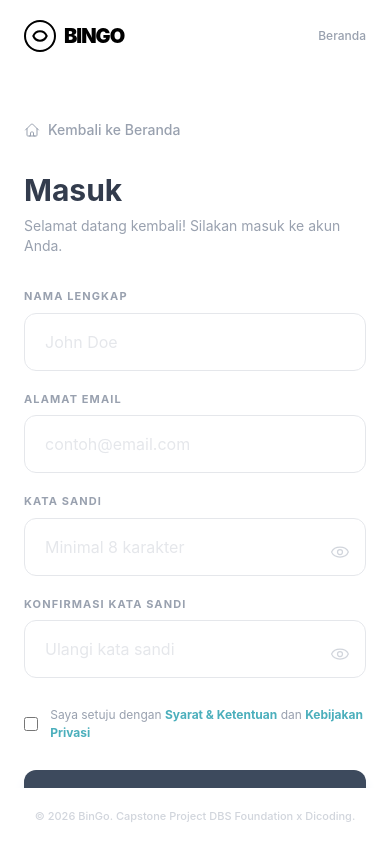
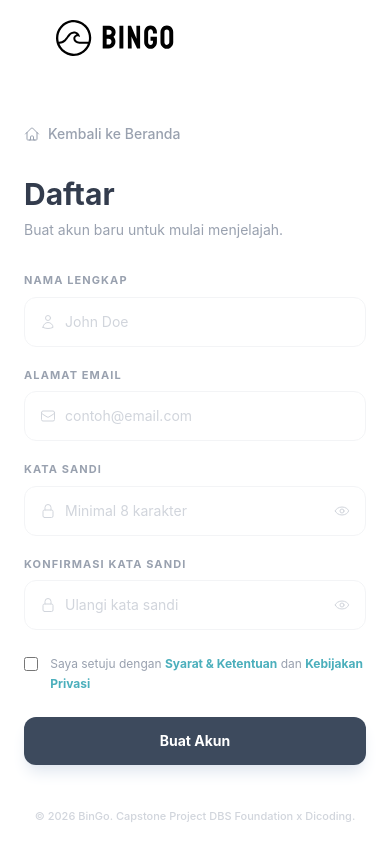
Before and after one commit to ultramunnn/BinGo, a React (Vite) app in the folder frontend/: page /register in a window 390 px wide. Built offline with nearby package versions, Linux system fonts and the light colour scheme.

Commit message:
refactor: update ui auth, consistency ui

```diff
--- a/frontend/src/layouts/AuthLayout.jsx
+++ b/frontend/src/layouts/AuthLayout.jsx
@@ -4,82 +4,56 @@ import { Link } from "react-router-dom";
 const AuthLayout = ({ children }) => {
   return (
     <div className="flex h-screen w-full bg-white overflow-hidden font-sans">
-      {/* Sisi Kiri: Illustration Panel */}
-      <div
-        className="hidden lg:flex lg:w-[45%] h-full relative flex-col"
-      >
+      <div className="hidden lg:flex lg:w-1/2 h-full relative">
         <img
-          src="/assets/images/beach-auth.svg"
+          src="/assets/images/Beach-Auth.png"
           alt="Beach illustration"
-          className="absolute inset-0 w-full h-full object-cover object-left"
+          className="absolute inset-0 w-full h-full object-cover"
         />
+        <div className="absolute inset-0 bg-black/40 z-1" />\
+        <div className="relative z-20 flex flex-col justify-between h-full px-10 py-8">
+          <Link to="/" className="flex items-center gap-2 w-fit">
+            <img
+              src="/assets/images/logo-white.svg"
+              alt="BinGo Logo"
+              className="h-9 w-auto"
+            />
+          </Link>
 
-        {/* Logo - Kasih z-20 supaya nimbul di atas gradient */}
-        <div className="relative z-20 p-8">
-          <Link to="/" className="flex items-center gap-2 w-fit">
-            <div className="w-9 h-9 rounded-full border-2 border-white flex items-center justify-center">
-              <svg
-                viewBox="0 0 24 24"
-                fill="none"
-                stroke="currentColor"
-                strokeWidth="3"
-                className="w-4 h-4 text-white"
-              >
-                <path d="M2 12s3-7 10-7 10 7 10 7-3 7-10 7-10-7-10-7Z" />
-              </svg>
-            </div>
-            <span className="text-xl font-black tracking-tighter text-white">
-              BINGO
-            </span>
-          </Link>
-        </div>
-
-        {/* Content - Kasih z-20 supaya nimbul di atas gradient */}
-        <div className="relative z-20 mt-auto mb-16 p-8 space-y-4">
-          <h2 className="text-white text-2xl font-bold leading-snug max-w-[320px]">
+          <div className="space-y-3 mb-4">
+            <h2 className="text-white text-3xl font-bold leading-snug">
               Bersama Jaga Kebersihan Pantai Indonesia
             </h2>
-          <p className="text-white text-sm leading-relaxed max-w-[300px] opacity-90">
+            <p className="text-white/85 text-base leading-relaxed max-w-sm">
               Gunakan AI untuk mengidentifikasi dan memilah sampah di pesisir
               pantai. Setiap scan adalah langkah kecil untuk perubahan besar.
             </p>
           </div>
         </div>
-
-      {/* Sisi Kanan: Form */}
-      <div className="w-full lg:w-[55%] h-full flex flex-col relative">
-        {/* Mobile Logo */}
-        <div className="lg:hidden flex items-center justify-between px-6 py-5">
-          <Link to="/" className="flex items-center gap-2">
-            <div className="w-8 h-8 rounded-full border-2 border-black flex items-center justify-center">
         <svg
-                viewBox="0 0 24 24"
-                fill="none"
-                stroke="currentColor"
-                strokeWidth="3"
-                className="w-4 h-4 text-black"
+          className="absolute top-0 -right-1 h-full w-32 z-10 fill-white"
+          viewBox="0 0 100 100"
+          preserveAspectRatio="none"
         >
-                <path d="M2 12s3-7 10-7 10 7 10 7-3 7-10 7-10-7-10-7Z" />
+          <path d="M0 0 C 50 0, 50 100, 100 100 L 100 0 Z" />
         </svg>
       </div>
-            <span className="text-xl font-black tracking-tighter text-black">
-              BINGO
-            </span>
-          </Link>
-          <Link
-            to="/"
-            className="text-xs font-medium text-gray-400 hover:text-gray-600 transition-colors"
-          >
-            Beranda
+
+      <div className="w-full lg:w-1/2 h-full flex flex-col relative">
+        <div className="lg:hidden flex items-center ml-8 justify-between px-6 py-5">
+          <Link to="/" className="flex items-center gap-2 w-fit">
+            <img
+              src="/assets/images/logo-black.svg"
+              alt="BinGo Logo"
+              className="h-9 w-auto"
+            />
           </Link>
         </div>
 
-        {/* Form Content - Centered */}
         <div className="flex-1 flex flex-col items-center px-6 md:px-12 overflow-y-auto py-12">
           <div className="w-full max-w-[420px] my-auto">{children}</div>
         </div>
 
-        {/* Footer */}
         <div className="px-8 py-5 text-center">
           <p className="text-[11px] text-gray-300 font-medium">
             &copy; 2026 BinGo. Capstone Project DBS Foundation x Dicoding.
--- a/frontend/src/pages/Auth/Register.jsx
+++ b/frontend/src/pages/Auth/Register.jsx
@@ -9,62 +9,9 @@ const Register = () => {
 
   return (
     <AuthLayout>
-      {/* Back to Home */}
       <Link
         to="/"
         className="inline-flex items-center gap-2 text-sm font-medium text-gray-400 hover:text-gray-600 transition-colors group mb-8"
-      >
-        <svg xmlns="http://www.w3.org/2000/svg" fill="none" viewBox="0 0 24 24" strokeWidth={1.5} stroke="currentColor" className="w-4 h-4">
-          <path strokeLinecap="round" strokeLinejoin="round" d="M2.25 12l8.954-8.955a1.126 1.126 0 011.591 0L21.75 12M4.5 9.75v10.125c0 .621.504 1.125 1.125 1.125H9.75v-4.875c0-.621.504-1.125 1.125-1.125h2.25c.621 0 1.125.504 1.125 1.125V21h4.125c.621 0 1.125-.504 1.125-1.125V9.75M8.25 21h8.25" />
-        </svg>
-        Kembali ke Beranda
-      </Link>
-
-      {/* Header */}
-      <div className="mb-8">
-        <h1 className="text-3xl font-bold text-[#333c4d] mb-2">Masuk</h1>
-        <p className="text-sm text-gray-400">
-          Selamat datang kembali! Silakan masuk ke akun Anda.
-        </p>
-      </div>
-
-      {/* Form Section */}
-      <form className="space-y-5" onSubmit={(e) => e.preventDefault()}>
-        <div>
-          <label className="block text-[11px] font-bold text-gray-400 mb-2 uppercase tracking-[0.1em]">
-            Nama Lengkap
-          </label>
-          <input
-            type="text"
-            placeholder="John Doe"
-            className="w-full px-5 py-4 rounded-xl border border-gray-200 focus:outline-none focus:ring-2 focus:ring-[#4BAFBC]/10 focus:border-[#4BAFBC] transition-all text-gray-700 bg-white placeholder:text-gray-200"
-          />
-        </div>
-
-        <div>
-          <label className="block text-[11px] font-bold text-gray-400 mb-2 uppercase tracking-[0.1em]">
-            Alamat Email
-          </label>
-          <input
-            type="email"
-            placeholder="contoh@email.com"
-            className="w-full px-5 py-4 rounded-xl border border-gray-200 focus:outline-none focus:ring-2 focus:ring-[#4BAFBC]/10 focus:border-[#4BAFBC] transition-all text-gray-700 bg-white placeholder:text-gray-200"
-          />
-        </div>
-
-        <div className="relative">
-          <label className="block text-[11px] font-bold text-gray-400 mb-2 uppercase tracking-[0.1em]">
-            Kata Sandi
-          </label>
-          <input
-            type={showPassword ? "text" : "password"}
-            placeholder="Minimal 8 karakter"
-            className="w-full px-5 py-4 pr-12 rounded-xl border border-gray-200 focus:outline-none focus:ring-2 focus:ring-[#4BAFBC]/10 focus:border-[#4BAFBC] transition-all text-gray-700 bg-white placeholder:text-gray-200"
-          />
-          <button
-            type="button"
-            onClick={() => setShowPassword(!showPassword)}
-            className="absolute right-4 bottom-[14px] text-gray-300 hover:text-gray-400"
       >
         <svg
           xmlns="http://www.w3.org/2000/svg"
@@ -72,8 +19,132 @@ const Register = () => {
           viewBox="0 0 24 24"
           strokeWidth={1.5}
           stroke="currentColor"
-              className="w-5 h-5"
+          className="w-4 h-4"
         >
+          <path
+            strokeLinecap="round"
+            strokeLinejoin="round"
+            d="M2.25 12l8.954-8.955a1.126 1.126 0 011.591 0L21.75 12M4.5 9.75v10.125c0 .621.504 1.125 1.125 1.125H9.75v-4.875c0-.621.504-1.125 1.125-1.125h2.25c.621 0 1.125.504 1.125 1.125V21h4.125c.621 0 1.125-.504 1.125-1.125V9.75M8.25 21h8.25"
+          />
+        </svg>
+        Kembali ke Beranda
+      </Link>
+
+      <div className="mb-8">
+        <h1 className="text-3xl font-bold text-[#333c4d] mb-2">Daftar</h1>
+        <p className="text-sm text-gray-400">
+          Buat akun baru untuk mulai menjelajah.
+        </p>
+      </div>
+
+      <form className="space-y-5" onSubmit={(e) => e.preventDefault()}>
+        <div>
+          <label className="block text-[11px] font-bold text-gray-400 mb-2 uppercase tracking-[0.1em]">
+            Nama Lengkap
+          </label>
+          <div className="relative">
+            <div className="absolute left-4 top-1/2 -translate-y-1/2 text-gray-300 pointer-events-none">
+              <svg
+                xmlns="http://www.w3.org/2000/svg"
+                fill="none"
+                viewBox="0 0 24 24"
+                strokeWidth={1.5}
+                stroke="currentColor"
+                className="w-4 h-4"
+              >
+                <path
+                  strokeLinecap="round"
+                  strokeLinejoin="round"
+                  d="M15.75 6a3.75 3.75 0 11-7.5 0 3.75 3.75 0 017.5 0zM4.501 20.118a7.5 7.5 0 0114.998 0A17.933 17.933 0 0112 21.75c-2.676 0-5.216-.584-7.499-1.632z"
+                />
+              </svg>
+            </div>
+            <input
+              type="text"
+              placeholder="John Doe"
+              className="w-full pl-10 pr-5 py-3.5 rounded-xl border border-gray-100 focus:outline-none focus:ring-2 focus:ring-[#4BAFBC]/10 focus:border-[#4BAFBC] transition-all text-sm text-gray-700 bg-white placeholder:text-gray-300"
+            />
+          </div>
+        </div>
+
+        <div>
+          <label className="block text-[11px] font-bold text-gray-400 mb-2 uppercase tracking-[0.1em]">
+            Alamat Email
+          </label>
+          <div className="relative">
+            <div className="absolute left-4 top-1/2 -translate-y-1/2 text-gray-300 pointer-events-none">
+              <svg
+                xmlns="http://www.w3.org/2000/svg"
+                fill="none"
+                viewBox="0 0 24 24"
+                strokeWidth={1.5}
+                stroke="currentColor"
+                className="w-4 h-4"
+              >
+                <path
+                  strokeLinecap="round"
+                  strokeLinejoin="round"
+                  d="M21.75 6.75v10.5a2.25 2.25 0 01-2.25 2.25h-15a2.25 2.25 0 01-2.25-2.25V6.75m19.5 0A2.25 2.25 0 0019.5 4.5h-15a2.25 2.25 0 00-2.25 2.25m19.5 0v.243a2.25 2.25 0 01-1.07 1.916l-7.5 4.615a2.25 2.25 0 01-2.36 0L3.32 8.91a2.25 2.25 0 01-1.07-1.916V6.75"
+                />
+              </svg>
+            </div>
+            <input
+              type="email"
+              placeholder="contoh@email.com"
+              className="w-full pl-10 pr-5 py-3.5 rounded-xl border border-gray-100 focus:outline-none focus:ring-2 focus:ring-[#4BAFBC]/10 focus:border-[#4BAFBC] transition-all text-sm text-gray-700 bg-white placeholder:text-gray-300"
+            />
+          </div>
+        </div>
+
+        <div>
+          <label className="block text-[11px] font-bold text-gray-400 mb-2 uppercase tracking-[0.1em]">
+            Kata Sandi
+          </label>
+          <div className="relative">
+            <div className="absolute left-4 top-1/2 -translate-y-1/2 text-gray-300 pointer-events-none">
+              <svg
+                xmlns="http://www.w3.org/2000/svg"
+                fill="none"
+                viewBox="0 0 24 24"
+                strokeWidth={1.5}
+                stroke="currentColor"
+                className="w-4 h-4"
+              >
+                <path
+                  strokeLinecap="round"
+                  strokeLinejoin="round"
+                  d="M16.5 10.5V6.75a4.5 4.5 0 10-9 0v3.75m-.75 11.25h10.5a2.25 2.25 0 002.25-2.25v-6.75a2.25 2.25 0 00-2.25-2.25H6.75a2.25 2.25 0 00-2.25 2.25v6.75a2.25 2.25 0 002.25 2.25z"
+                />
+              </svg>
+            </div>
+            <input
+              type={showPassword ? "text" : "password"}
+              placeholder="Minimal 8 karakter"
+              className="w-full pl-10 pr-12 py-3.5 rounded-xl border border-gray-100 focus:outline-none focus:ring-2 focus:ring-[#4BAFBC]/10 focus:border-[#4BAFBC] transition-all text-sm text-gray-700 bg-white placeholder:text-gray-300"
+            />
+            <button
+              type="button"
+              onClick={() => setShowPassword((prev) => !prev)}
+              className="absolute right-4 top-1/2 -translate-y-1/2 text-gray-300 hover:text-gray-400"
+            >
+              <svg
+                xmlns="http://www.w3.org/2000/svg"
+                fill="none"
+                viewBox="0 0 24 24"
+                strokeWidth={1.5}
+                stroke="currentColor"
+                className="w-4 h-4"
+              >
+                {showPassword ? (
+                  <>
+                    <path
+                      strokeLinecap="round"
+                      strokeLinejoin="round"
+                      d="M3.98 8.223A10.477 10.477 0 001.934 12C3.226 16.338 7.244 19.5 12 19.5c.993 0 1.953-.138 2.863-.395M6.228 6.228A10.45 10.45 0 0112 4.5c4.756 0 8.773 3.162 10.065 7.498a10.523 10.523 0 01-4.293 5.774M6.228 6.228L3 3m3.228 3.228l3.65 3.65m7.894 7.894L21 21m-3.228-3.228l-3.65-3.65m0 0a3 3 0 10-4.243-4.243m4.242 4.242L9.88 9.88"
+                    />
+                  </>
+                ) : (
+                  <>
                     <path
                       strokeLinecap="round"
                       strokeLinejoin="round"
@@ -84,23 +155,43 @@ const Register = () => {
                       strokeLinejoin="round"
                       d="M15 12a3 3 0 11-6 0 3 3 0 016 0z"
                     />
+                  </>
+                )}
               </svg>
             </button>
           </div>
+        </div>
 
-        <div className="relative">
+        <div>
           <label className="block text-[11px] font-bold text-gray-400 mb-2 uppercase tracking-[0.1em]">
             Konfirmasi Kata Sandi
           </label>
+          <div className="relative">
+            <div className="absolute left-4 top-1/2 -translate-y-1/2 text-gray-300 pointer-events-none">
+              <svg
+                xmlns="http://www.w3.org/2000/svg"
+                fill="none"
+                viewBox="0 0 24 24"
+                strokeWidth={1.5}
+                stroke="currentColor"
+                className="w-4 h-4"
+              >
+                <path
+                  strokeLinecap="round"
+                  strokeLinejoin="round"
+                  d="M16.5 10.5V6.75a4.5 4.5 0 10-9 0v3.75m-.75 11.25h10.5a2.25 2.25 0 002.25-2.25v-6.75a2.25 2.25 0 00-2.25-2.25H6.75a2.25 2.25 0 00-2.25 2.25v6.75a2.25 2.25 0 002.25 2.25z"
+                />
+              </svg>
+            </div>
             <input
               type={showConfirm ? "text" : "password"}
               placeholder="Ulangi kata sandi"
-            className="w-full px-5 py-4 pr-12 rounded-xl border border-gray-200 focus:outline-none focus:ring-2 focus:ring-[#4BAFBC]/10 focus:border-[#4BAFBC] transition-all text-gray-700 bg-white placeholder:text-gray-200"
+              className="w-full pl-10 pr-12 py-3.5 rounded-xl border border-gray-100 focus:outline-none focus:ring-2 focus:ring-[#4BAFBC]/10 focus:border-[#4BAFBC] transition-all text-sm text-gray-700 bg-white placeholder:text-gray-300"
             />
             <button
               type="button"
-            onClick={() => setShowConfirm(!showConfirm)}
-            className="absolute right-4 bottom-[14px] text-gray-300 hover:text-gray-400"
+              onClick={() => setShowConfirm((prev) => !prev)}
+              className="absolute right-4 top-1/2 -translate-y-1/2 text-gray-300 hover:text-gray-400"
             >
               <svg
                 xmlns="http://www.w3.org/2000/svg"
@@ -108,8 +199,18 @@ const Register = () => {
                 viewBox="0 0 24 24"
                 strokeWidth={1.5}
                 stroke="currentColor"
-              className="w-5 h-5"
+                className="w-4 h-4"
               >
+                {showConfirm ? (
+                  <>
+                    <path
+                      strokeLinecap="round"
+                      strokeLinejoin="round"
+                      d="M3.98 8.223A10.477 10.477 0 001.934 12C3.226 16.338 7.244 19.5 12 19.5c.993 0 1.953-.138 2.863-.395M6.228 6.228A10.45 10.45 0 0112 4.5c4.756 0 8.773 3.162 10.065 7.498a10.523 10.523 0 01-4.293 5.774M6.228 6.228L3 3m3.228 3.228l3.65 3.65m7.894 7.894L21 21m-3.228-3.228l-3.65-3.65m0 0a3 3 0 10-4.243-4.243m4.242 4.242L9.88 9.88"
+                    />
+                  </>
+                ) : (
+                  <>
                     <path
                       strokeLinecap="round"
                       strokeLinejoin="round"
@@ -120,38 +221,44 @@ const Register = () => {
                       strokeLinejoin="round"
                       d="M15 12a3 3 0 11-6 0 3 3 0 016 0z"
                     />
+                  </>
+                )}
               </svg>
             </button>
           </div>
+        </div>
 
-        {/* Checkbox */}
-        <div className="flex items-center gap-3 py-2">
+        <div className="flex items-start gap-3 py-1">
           <input
             type="checkbox"
             checked={agreed}
             onChange={() => setAgreed(!agreed)}
-            className="w-4 h-4 rounded border-gray-300 text-[#4BAFBC] focus:ring-[#4BAFBC]"
+            className="w-4 h-4 rounded border-gray-300 text-[#4BAFBC] focus:ring-[#4BAFBC] mt-0.5"
           />
-          <p className="text-[12px] text-gray-400">
+          <p className="text-[12px] text-gray-400 leading-relaxed">
             Saya setuju dengan{" "}
-            <Link to="/terms" className="text-[#4BAFBC] font-bold hover:underline">
+            <Link
+              to="/terms"
+              className="text-[#4BAFBC] font-bold hover:underline"
+            >
               Syarat & Ketentuan
             </Link>{" "}
             dan{" "}
-            <Link to="/privacy" className="text-[#4BAFBC] font-bold hover:underline">
+            <Link
+              to="/privacy"
+              className="text-[#4BAFBC] font-bold hover:underline"
+            >
               Kebijakan Privasi
             </Link>
           </p>
         </div>
 
-        {/* Button */}
-        <button className="w-full bg-[#3d4a5d] text-white py-4 rounded-xl font-bold text-sm shadow-lg shadow-slate-200 hover:bg-[#2f3948] transition-all">
+        <button className="w-full bg-[#3d4a5d] text-white py-3.5 rounded-xl font-bold text-sm shadow-lg shadow-slate-200 hover:bg-[#2f3948] transition-all">
           Buat Akun
         </button>
       </form>
 
-      {/* Social Login */}
-      <div className="relative my-10">
+      <div className="relative my-7">
         <div className="absolute inset-0 flex items-center">
           <div className="w-full border-t border-gray-100"></div>
         </div>
@@ -160,24 +267,39 @@ const Register = () => {
         </div>
       </div>
 
-      <div className="flex gap-4">
-        <button className="flex-1 flex items-center justify-center gap-3 py-3 border border-gray-100 rounded-xl hover:bg-gray-50 transition-all font-bold text-gray-600 text-sm">
-          <img
-            src="https://www.gstatic.com/firebasejs/ui/2.0.0/images/auth/google.svg"
-            className="w-5 h-5"
-            alt="G"
+      <div className="flex gap-3">
+        <button className="flex-1 flex items-center justify-center gap-2.5 py-3 border border-gray-200 rounded-xl hover:bg-gray-50 active:scale-[0.98] transition-all text-sm font-medium text-gray-600">
+          <svg className="w-5 h-5" viewBox="0 0 24 24">
+            <path
+              d="M22.56 12.25c0-.78-.07-1.53-.2-2.25H12v4.26h5.92a5.06 5.06 0 01-2.2 3.32v2.77h3.57c2.08-1.92 3.28-4.74 3.28-8.1z"
+              fill="#4285F4"
             />
-          Google
-        </button>
-        <button className="flex-1 flex items-center justify-center gap-3 py-3 border border-gray-100 rounded-xl hover:bg-gray-50 transition-all font-bold text-gray-600 text-sm">
-          <img
-            src="https://upload.wikimedia.org/wikipedia/commons/4/44/Microsoft_logo.svg"
-            className="w-5 h-5"
-            alt="M"
+            <path
+              d="M12 23c2.97 0 5.46-.98 7.28-2.66l-3.57-2.77c-.98.66-2.23 1.06-3.71 1.06-2.86 0-5.29-1.93-6.16-4.53H2.18v2.84C3.99 20.53 7.7 23 12 23z"
+              fill="#34A853"
             />
-          Microsoft
+            <path
+              d="M5.84 14.09c-.22-.66-.35-1.36-.35-2.09s.13-1.43.35-2.09V7.07H2.18C1.43 8.55 1 10.22 1 12s.43 3.45 1.18 4.93l2.85-2.22.81-.62z"
+              fill="#FBBC05"
+            />
+            <path
+              d="M12 5.38c1.62 0 3.06.56 4.21 1.64l3.15-3.15C17.45 2.09 14.97 1 12 1 7.7 1 3.99 3.47 2.18 7.07l3.66 2.84c.87-2.6 3.3-4.53 6.16-4.53z"
+              fill="#EA4335"
+            />
+          </svg>
+          Daftar dengan Google
         </button>
       </div>
+
+      <p className="mt-8 text-center text-[13px] text-gray-400">
+        Sudah punya akun?{" "}
+        <Link
+          to="/login"
+          className="font-bold text-[#4BAFBC] hover:underline transition-all"
+        >
+          Masuk
+        </Link>
+      </p>
     </AuthLayout>
   );
 };
```
Also changed, not shown: frontend/src/pages/Auth/Login.jsx (+1 -18 lines), frontend/src/pages/Privacy.jsx (+19 -25 lines), frontend/src/pages/Terms.jsx (+7 -7 lines), frontend/public/assets/images/Beach-Auth.png (added). Lines whose indentation alone changed are shown as unchanged.
